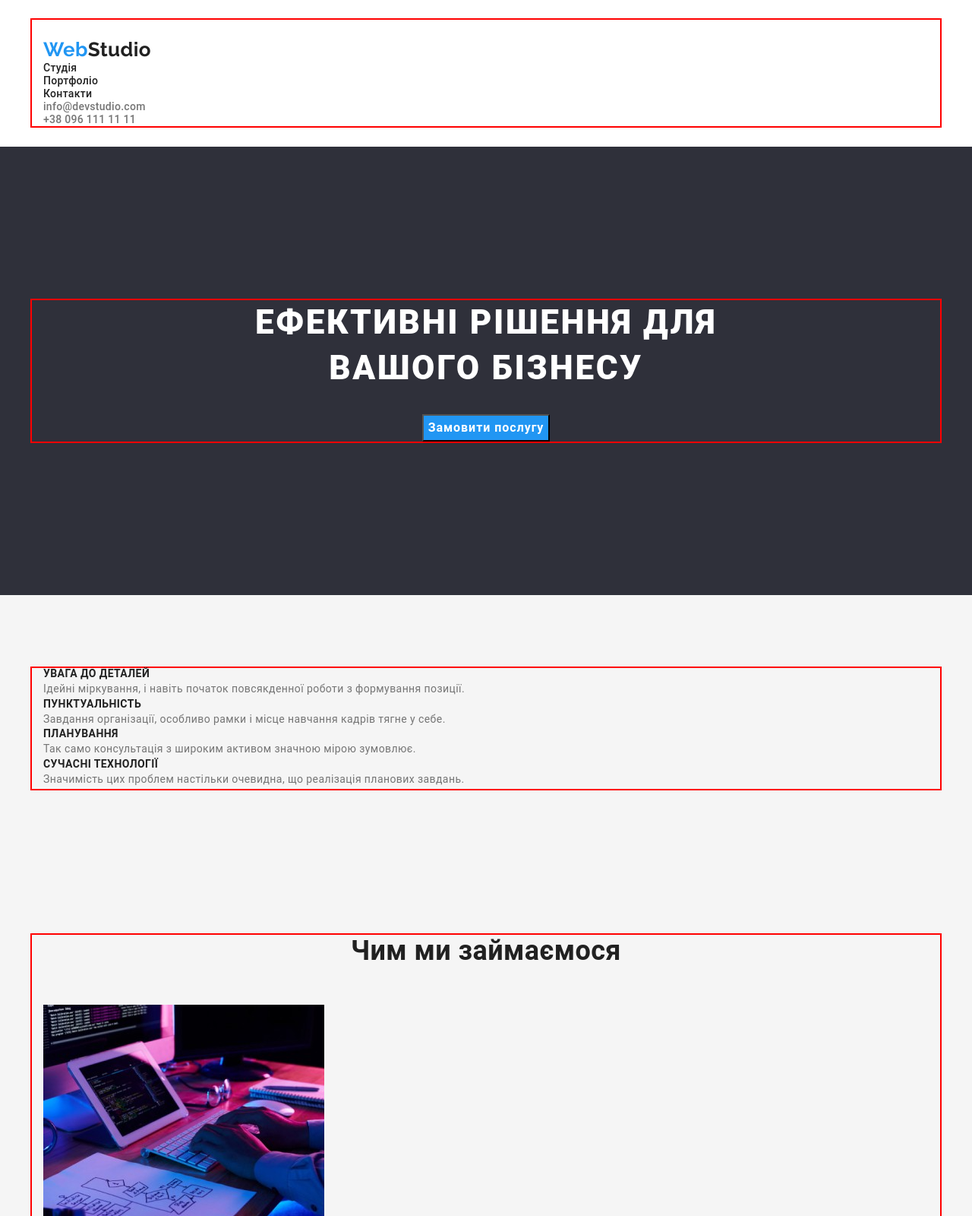
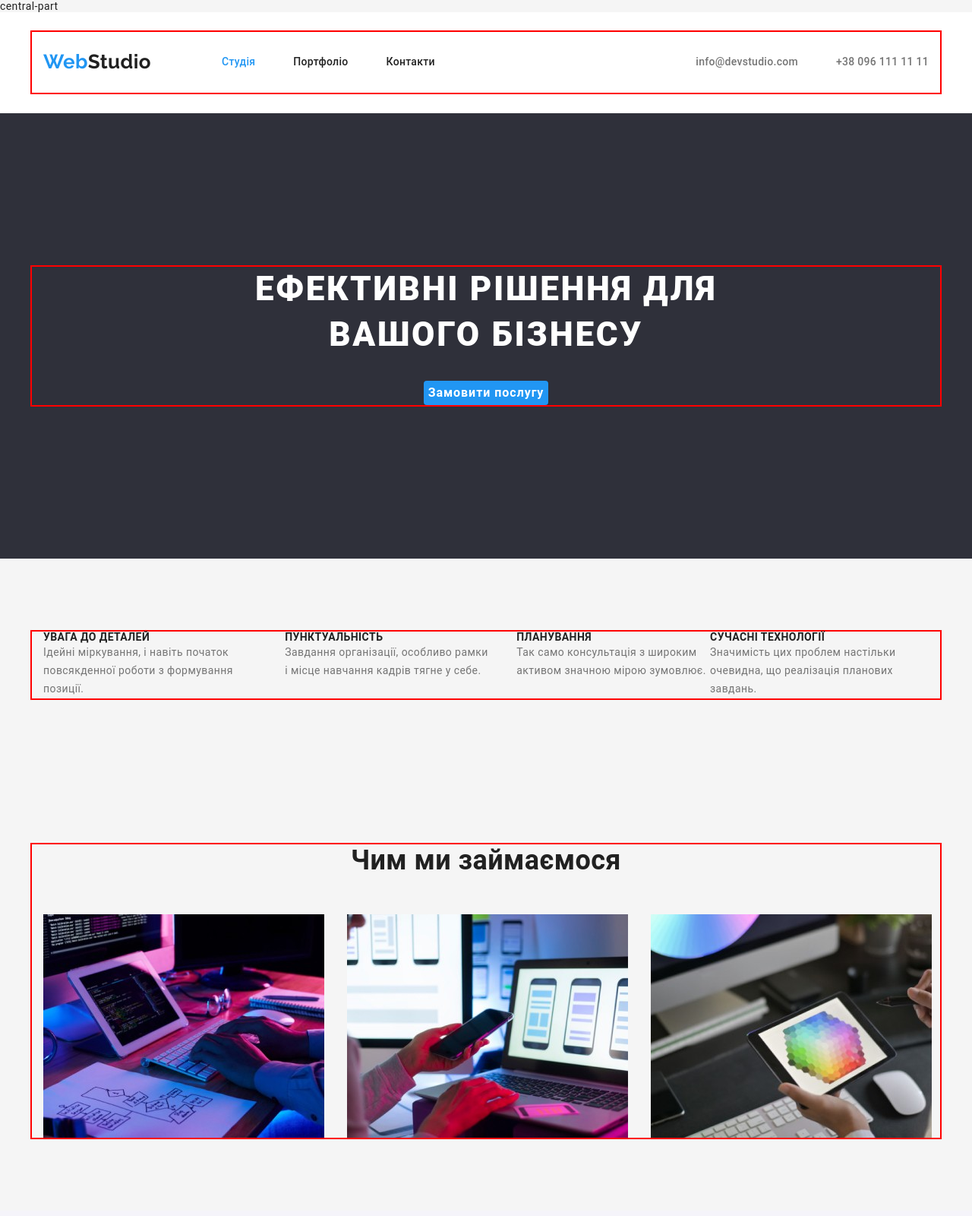
Before and after one commit to Brasssss/goit-markup-hw-03, a plain HTML site: page index.html in a window 1280 px wide. Shown: the top 1600 px of the page at 76% size. Drawn offline with nearby package versions, Linux system fonts and the light colour scheme.

Commit message:
new 3 hw

```diff
--- a/css/styles.css
+++ b/css/styles.css
@@ -46,7 +46,10 @@ ol {
 }
 
 button {
+    display: block;
+    border-radius: 4px;
     cursor: pointer;
+    border: none;
 }
 
 address {
@@ -99,39 +102,83 @@ a{
     border: 2px solid red;
     margin: 0 auto;
 }
+.navigate{
+    display: flex;
+}
+.place{
+    justify-content: space-between;
+}
 .logo{
+    display: block;
+    padding-top: 24px;
+
+    color: var(--logo-color-black);
     font-family: 'Raleway', sans-serif;
     font-weight: 700;
     font-size: 26px;
     line-height: 1.19;
-    color: var(--logo-color-black);
-    display: block;
-    padding-top: 24px;
+
+
 }
 
 .logo-part{
+
+    color: var(--logo-color-blue);
     font-family: 'Raleway', sans-serif;
     font-weight: 700;
     font-size: 26px;
     line-height: 1.2;
-    color: var(--logo-color-blue);
+
+}
+
+.nav-list,
+.nav-contacts{
+    display: flex;
+}
+.nav-list-item:not(:last-child){
+    margin-right: 50px;
+}
+.nav-list-item:first-child{
+    margin-left: 93px;
 }
 .nav-link{
+    display: block;
+    padding-top: 32px;
+    padding-bottom: 32px;
+
+    color: var(--text-color-black);
     font-weight: 500;
     line-height: 1.14;
     letter-spacing: 0.02em;
-    color: var(--text-color-black);
+
 }
 .nav-link:hover,
 .nav-link:focus{
     color:  var(--accent-color-blue);
 }
+
+
+.nav-list .nav-link_active{
+    color: var(--accent-color-blue);
+}
+
+
 .nav-contacts-link{
+    display: block;
+    padding-top: 32px;
+    padding-bottom: 32px;
+
+    color: var(--text-color-grey);
     font-weight: 500;
     line-height: 1.14;
     letter-spacing: 0.02em;
-    color: var(--text-color-grey)
 }
+
+
+.nav-contacts-item:not(:last-child){
+    margin-right: 50px;
+}
+
 .nav-contacts-link:hover,
 .nav-contacts-link:focus{
     color: var(--accent-color-blue);
@@ -139,8 +186,10 @@ a{
 
 /* -----------------------герой/hero--------------------- */
 .hero{
+
+    padding: 200px 0;
     background-color: var(--background-color-black);
-    padding: 200px 0;
+
 
 }
 .hero-inner{
@@ -149,6 +198,8 @@ a{
 }
 
 .hero-title{
+    margin-bottom: 30px;
+
     color: var(--text-color-white);
     font-weight: 900;
     font-size: 44px;
@@ -156,11 +207,13 @@ a{
     text-transform: uppercase;
     text-align: center;
     letter-spacing: 0.06em;
-    margin-bottom: 30px;
+
 
 
 }
 .hero-button{
+
+    margin: 0 auto;
     color: var(--text-color-white);
     background-color: var(--accent-color-blue);
     font-weight: 700;
@@ -168,8 +221,8 @@ a{
     line-height: 1.88;
     letter-spacing: 0.06em;
     cursor: pointer;
-    margin: 0 auto;
-    display: block;
+
+
 
 
 }
@@ -191,11 +244,20 @@ a{
     padding-top: 94px;
     padding-bottom: 94px;
 }
+.features-list,
+.services-list{
+    display: flex;
+}
+.features-list:not(:last-child){
+    margin-right: 30px;
+}
+
+.item{
+    display: block;
+
+
+}
 .features-title{
-    color: tomato;
-    text-align: center;
-}
-.features-list{
     color: var(--text-color-black);
     text-transform: uppercase;
     font-weight: 700;
@@ -210,31 +272,44 @@ a{
 
 
 .section-title{
+    margin-bottom: 50px;
+
     color: var(--text-color-black);
     font-weight: 700;
     font-size: 36px;
     line-height: 1.17;
     text-align: center;
-    margin-bottom: 50px;
+
+}
+.services-list-item,
+.team-list-item:not(:last-child){
+margin-right: 30px;
 }
 /* --------------------------команда розробникiв / team-------------------------- */
 .team{
     background-color: var(--background-color-dark-white);
 }
 
+.team-list{
+    display: flex;
+}
 .team-list-item{
+    display: block;
+
     background-color: var(--background-color-full-white);
 }
 .team-image {
     margin-bottom: 30px;
 }
 .team-name{
+    margin-bottom: 10px;
+
     color: var(--text-color-black);
     font-weight: 500;
     font-size: 16px;
     line-height: 1.19;
     text-align: center;
-    margin-bottom: 10px;
+
 }
 .team-position{
     color: var(--text-color-grey);
@@ -245,18 +320,23 @@ a{
 
 /* --------------------підвал/footer------------------------ */
 .footer{
-    background-color: var(--background-color-black);
     padding-top: 60px;
     padding-bottom: 60px;
+
+    background-color: var(--background-color-black);
+
 }
 .footer-logo{
+    display: block;
+    margin-bottom: 20px;
+
     color: var(--text-color-white);
     font-family: 'Raleway', sans-serif;
     font-weight: 700;
     font-size: 26px;
     line-height: 1.19;
-    margin-bottom: 20px;
 }
+
 
 .address-link{
     color: var(--text-color-white);
@@ -278,9 +358,22 @@ a{
 /* ---------------------------Перелік розробок / projects---------------------------- */
 
 .portfolio-projects{
-    background-color: var(--background-color-white);
     padding-top: 94px;
     padding-bottom: 94px;
+
+    background-color: var(--background-color-white);
+
+}
+.project-list-button{
+    display: flex;
+    justify-content: center;
+
+    background-color: var(--background-color-full-white);
+}
+.list-item-button{
+    max-width: 75px;
+    max-height: 30px;
+    background-color: var(--background-color-dark-white);
 }
 .list-item-button:last-child{
     margin-bottom: 50px;
@@ -290,8 +383,8 @@ a{
     font-weight: 500;
     font-size: 16px;
     line-height: 1.63;
-    background-color: var(--background-color-dark-white);
-    border: none;
+    background-color: var(-background-color-dark-white);
+    border-radius: 4px
 }
 
 .project-list-item-button:hover,
--- a/index.html
+++ b/index.html
@@ -1,37 +1,48 @@
-<!DOCTYPE html>
+<!DOCTYPE html>central-part
 <html lang="uk">
   <head>
-    <meta charset="UTF-8">
-    <meta http-equiv="X-UA-Compatible" content="IE=edge">
-    <meta name="viewport" content="width=device-width, initial-scale=1.0">
+    <meta charset="UTF-8" >
+    <meta http-equiv="X-UA-Compatible" content="IE=edge" >
+    <meta name="viewport" content="width=device-width, initial-scale=1.0" >
     <title>Doсcument</title>
-    <link rel="preconnect" href="https://fonts.googleapis.com">
-    <link rel="preconnect" href="https://fonts.gstatic.com" crossorigin>
-    <link href="https://fonts.googleapis.com/css2?family=Raleway:wght@700&family=Roboto+Flex:opsz,wght@8..144,400;8..144,500;8..144,700;8..144,900&display=swap" rel="stylesheet">
-    <link rel="stylesheet" href="https://cdnjs.cloudflare.com/ajax/libs/modern-normalize/1.1.0/modern-normalize.min.css" integrity="sha512-wpPYUAdjBVSE4KJnH1VR1HeZfpl1ub8YT/NKx4PuQ5NmX2tKuGu6U/JRp5y+Y8XG2tV+wKQpNHVUX03MfMFn9Q==" crossorigin="anonymous" referrerpolicy="no-referrer">
-    <link rel="stylesheet" href="./css/styles.css">
+    <link rel="preconnect" href="https://fonts.googleapis.com" >
+    <link rel="preconnect" href="https://fonts.gstatic.com" crossorigin >
+    <link
+      href="https://fonts.googleapis.com/css2?family=Raleway:wght@700&family=Roboto+Flex:opsz,wght@8..144,400;8..144,500;8..144,700;8..144,900&display=swap"
+      rel="stylesheet"
+    >
+    <link
+      rel="stylesheet"
+      href="https://cdnjs.cloudflare.com/ajax/libs/modern-normalize/1.1.0/modern-normalize.min.css"
+      integrity="sha512-wpPYUAdjBVSE4KJnH1VR1HeZfpl1ub8YT/NKx4PuQ5NmX2tKuGu6U/JRp5y+Y8XG2tV+wKQpNHVUX03MfMFn9Q=="
+      crossorigin="anonymous"
+      referrerpolicy="no-referrer"
+    >
+    <link rel="stylesheet" href="./css/styles.css" >
   </head>
   <body class="body">
     <!-- header -->
     <header class="header">
-
-        <div class="container">
-            <nav>
-             <a class="logo" lang="en" href="/">
-                <span class="logo-part">Web</span>Studio
-             </a>
+      <div class="container navigate place">
+        <nav class="navigate">
+          <a class="logo" lang="en" href="/"><span class="logo-part">Web</span>Studio</a>
           <ul class="nav-list">
-                <li class="nav-list-item"> <a class="nav-link" href="./index.html">Студія</a></li>
-                <li class="nav-list-item"> <a class="nav-link" href="./portfolio.html">Портфоліо</a></li>
-                <li class="nav-list-item"> <a class="nav-link" href="./index.html">Контакти</a></li>
+            <li class="nav-list-item">
+              <a class="nav-link nav-link_active" href="./index.html">Студія</a>
+            </li>
+            <li class="nav-list-item"><a class="nav-link" href="./portfolio.html">Портфоліо</a></li>
+            <li class="nav-list-item"><a class="nav-link" href="./index.html">Контакти</a></li>
           </ul>
         </nav>
         <ul class="nav-contacts">
-                <li class="nav-contacts-item"><a class="nav-contacts-link" href="mailto:info@devstudio.com">info@devstudio.com</a></li>
-                <li class="nav-contacts-item"><a class="nav-contacts-link" href="tel:+380961111111">+38 096 111 11 11</a></li>
+          <li class="nav-contacts-item">
+            <a class="nav-contacts-link" href="mailto:info@devstudio.com">info@devstudio.com</a>
+          </li>
+          <li class="nav-contacts-item">
+            <a class="nav-contacts-link" href="tel:+380961111111">+38 096 111 11 11</a>
+          </li>
         </ul>
       </div>
-
     </header>
     <main>
       <!-- Герой/Hero -->
@@ -47,23 +58,31 @@
       <div class="central-part">
         <section class="features">
           <div class="container">
-                   <h2 class="visually-hidden" >Особливості</h2>
-                   <ul>
-                   <li>
-                      <h3 class="features-list">УВАГА ДО ДЕТАЛЕЙ</h3>
-                      <p class="features-text">Ідейні міркування, і навіть початок повсякденної роботи з формування позиції.</p>
+            <h2 class="visually-hidden">Особливості</h2>
+            <ul class="features-list">
+              <li class="features-list item">
+                <h3 class="features-title">УВАГА ДО ДЕТАЛЕЙ</h3>
+                <p class="features-text">
+                  Ідейні міркування, і навіть початок повсякденної роботи з формування позиції.
+                </p>
               </li>
-                   <li>
-                      <h3 class="features-list">ПУНКТУАЛЬНІСТЬ</h3>
-                      <p class="features-text">Завдання організації, особливо рамки і місце навчання кадрів тягне у себе.</p>
+              <li class="features-list item">
+                <h3 class="features-title">ПУНКТУАЛЬНІСТЬ</h3>
+                <p class="features-text">
+                  Завдання організації, особливо рамки і місце навчання кадрів тягне у себе.
+                </p>
               </li>
-                   <li>
-                      <h3 class="features-list">ПЛАНУВАННЯ</h3>
-                      <p class="features-text">Так само консультація з широким активом значною мірою зумовлює.</p>
+              <li class="features-list-item">
+                <h3 class="features-title">ПЛАНУВАННЯ</h3>
+                <p class="features-text">
+                  Так само консультація з широким активом значною мірою зумовлює.
+                </p>
               </li>
-                   <li>
-                      <h3 class="features-list">СУЧАСНІ ТЕХНОЛОГІЇ</h3>
-                      <p class="features-text">Значимість цих проблем настільки очевидна, що реалізація планових завдань.</p>
+              <li class="features-list item">
+                <h3 class="features-title">СУЧАСНІ ТЕХНОЛОГІЇ</h3>
+                <p class="features-text">
+                  Значимість цих проблем настільки очевидна, що реалізація планових завдань.
+                </p>
               </li>
             </ul>
           </div>
@@ -72,10 +91,21 @@
         <section class="services">
           <div class="container">
             <h2 class="section-title">Чим ми займаємося</h2>
-               <ul>
-                   <li> <img src="./images/box-1.jpg" alt="Долонi на клавiатурi" width="370" height="294"></li>
-                   <li> <img src="./images/box-2.jpg" alt="Розробка додаткiв на ноутбуцi" width="370" height="294"></li>
-                   <li> <img src="./images/box-3.jpg" alt="Планшет у долонях" width="370" height="294"></li>
+            <ul class="services-list">
+              <li class="services-list-item">
+                <img src="./images/box-1.jpg" alt="Долонi на клавiатурi" width="370" height="294" >
+              </li>
+              <li class="services-list-item">
+                <img
+                  src="./images/box-2.jpg"
+                  alt="Розробка додаткiв на ноутбуцi"
+                  width="370"
+                  height="294"
+                >
+              </li>
+              <li class="services-list-item">
+                <img src="./images/box-3.jpg" alt="Планшет у долонях" width="370" height="294" >
+              </li>
             </ul>
           </div>
         </section>
@@ -86,49 +116,69 @@
           <h2 class="section-title">Наша команда</h2>
           <ul class="team-list">
             <li class="team-list-item">
-                    <img class="team-image" src="./images/img-pers-1.jpg" alt="Усмiхнений чоловiк в окулярах з бородою" width="270" height="260">
+              <img
+                class="team-image"
+                src="./images/img-pers-1.jpg"
+                alt="Усмiхнений чоловiк в окулярах з бородою"
+                width="270"
+                height="260"
+              >
               <h3 class="team-name">Ігор Дем'яненко</h3>
               <p class="team-position" lang="en">Product Designer</p>
             </li>
             <li class="team-list-item">
-                    <img class="team-image" src="./images/img-pers-2.jpg" alt="Усмiхнена бiлява жiнка" width="270" height="260">
+              <img
+                class="team-image"
+                src="./images/img-pers-2.jpg"
+                alt="Усмiхнена бiлява жiнка"
+                width="270"
+                height="260"
+              >
               <h3 class="team-name">Ольга Рєпіна</h3>
               <p class="team-position" lang="en">Frontend Developer</p>
             </li>
             <li class="team-list-item">
-                    <img class="team-image" src="./images/img-pers-3.jpg" alt="Усмiхнений чоловiк з бородою" width="270" height="260">
+              <img
+                class="team-image"
+                src="./images/img-pers-3.jpg"
+                alt="Усмiхнений чоловiк з бородою"
+                width="270"
+                height="260"
+              >
               <h3 class="team-name">Микола Тарасов</h3>
               <p class="team-position" lang="en">Marketing</p>
             </li>
             <li class="team-list-item">
-                    <img class="team-image" src="./images/img-pers-4.jpg" alt="Усмiхнений чоловiк в окулярах з бородою" width="270" height="260">
+              <img
+                class="team-image"
+                src="./images/img-pers-4.jpg"
+                alt="Усмiхнений чоловiк в окулярах з бородою"
+                width="270"
+                height="260"
+              >
               <h3 class="team-name">Михайло Єрмаков</h3>
               <p class="team-position" lang="en">UI Designer</p>
             </li>
           </ul>
         </div>
       </section>
-
-
     </main>
     <!-- Пiдвал/Footer -->
     <footer class="footer">
+      <div class="container">
+        <a class="footer-logo" lang="en" href="/"> <span class="logo-part">Web</span>Studio </a>
 
-      <div class="container">
-            <a class="footer-logo" lang="en" href="/">
-                <span class="logo-part">Web</span>Studio
-            </a>
         <address class="adress-company">
             <ul>
               <li><a class="address-link" href="">м. Київ, пр-т Лесі Українки, 26</a></li>
-                    <li><a class="address-contact" href="mailto:info@devstudio.com">info@devstudio.com</a></li>
+              <li>
+                <a class="address-contact" href="mailto:info@devstudio.com">info@devstudio.com</a>
+              </li>
               <li><a class="address-contact" href="tel:+380961111111">+38 096 111 11 11</a></li>
             </ul>
         </address>
+
       </div>
-
     </footer>
-
-
   </body>
 </html>
```
Also changed, not shown: portfolio.html (+11 -12 lines). Lines whose indentation alone changed are shown as unchanged.
